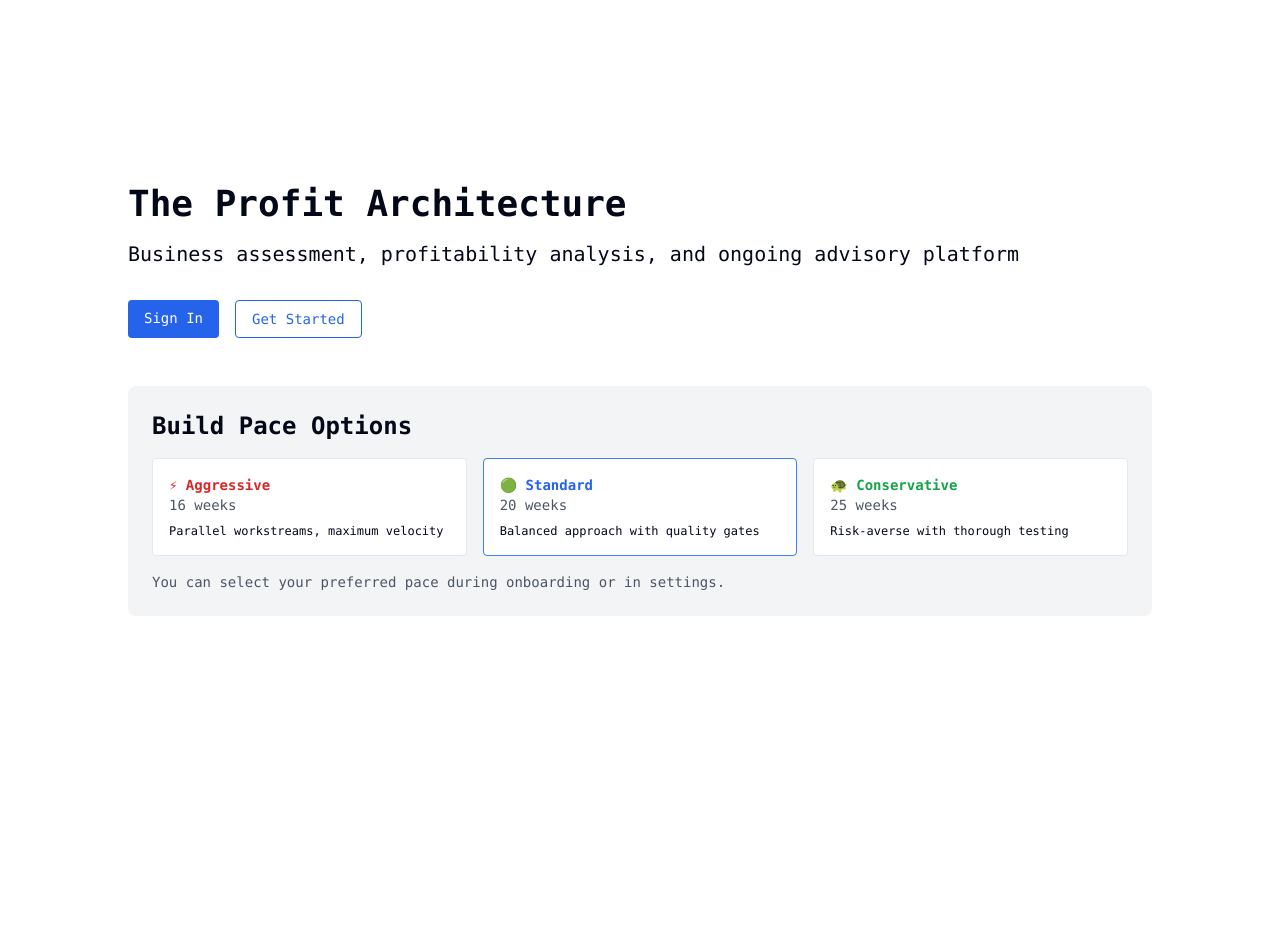
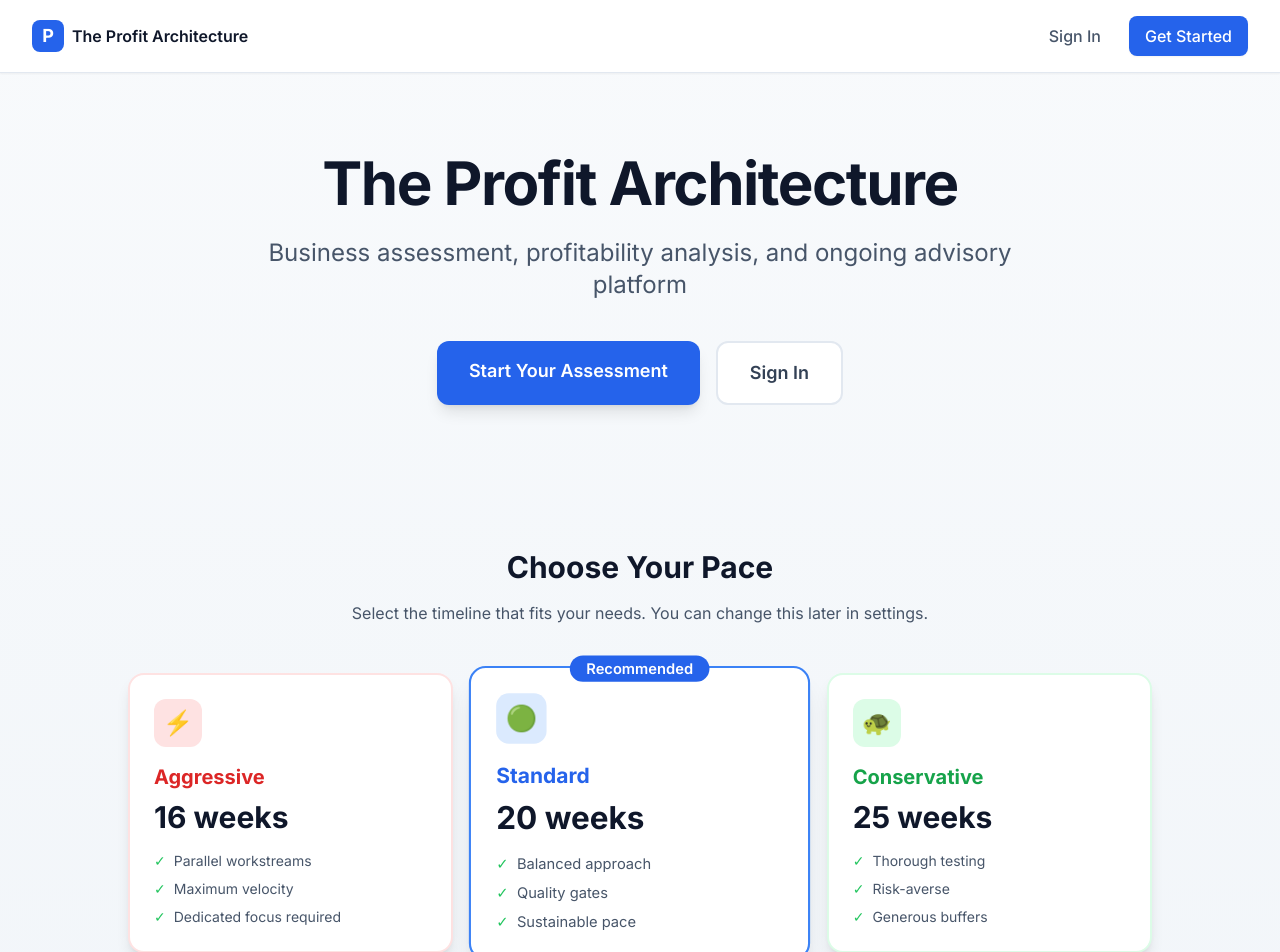
Before and after one commit to ButterflyBabs/lifecharter-profit-architecture, a Next.js app: page / in a window 1280 px wide. Shown: the top 952 px of the page. Before the commit the page ends 800 px from the top, so only its background shows below. Built offline with nearby package versions, Linux system fonts and the light colour scheme.

Commit message:
Fix: Add proper Tailwind styling and branding

```diff
--- a/app/layout.tsx
+++ b/app/layout.tsx
@@ -15,8 +15,10 @@ export default function RootLayout({
   children: React.ReactNode;
 }>) {
   return (
-    <html lang="en">
-      <body className={inter.className}>{children}</body>
+    <html lang="en" className="h-full">
+      <body className={`${inter.className} h-full bg-gray-50 text-gray-900 antialiased`}>
+        {children}
+      </body>
     </html>
   );
 }
--- a/app/page.tsx
+++ b/app/page.tsx
@@ -2,52 +2,142 @@ import Link from "next/link";
 
 export default function Home() {
   return (
-    <main className="flex min-h-screen flex-col items-center justify-center p-24">
-      <div className="z-10 max-w-5xl w-full items-center justify-between font-mono text-sm">
-        <h1 className="text-4xl font-bold mb-4">The Profit Architecture</h1>
-        <p className="text-xl mb-8">
+    <main className="min-h-screen bg-gradient-to-b from-slate-50 to-slate-100">
+      {/* Header */}
+      <header className="bg-white shadow-sm border-b border-slate-200">
+        <div className="max-w-7xl mx-auto px-4 sm:px-6 lg:px-8 py-4 flex justify-between items-center">
+          <div className="flex items-center gap-2">
+            <div className="w-8 h-8 bg-blue-600 rounded-lg flex items-center justify-center">
+              <span className="text-white font-bold text-lg">P</span>
+            </div>
+            <span className="font-semibold text-slate-900">The Profit Architecture</span>
+          </div>
+          <div className="flex gap-3">
+            <Link
+              href="/login"
+              className="px-4 py-2 text-slate-600 hover:text-slate-900 font-medium transition-colors"
+            >
+              Sign In
+            </Link>
+            <Link
+              href="/register"
+              className="px-4 py-2 bg-blue-600 text-white rounded-lg font-medium hover:bg-blue-700 transition-colors shadow-sm"
+            >
+              Get Started
+            </Link>
+          </div>
+        </div>
+      </header>
+
+      {/* Hero Section */}
+      <section className="max-w-7xl mx-auto px-4 sm:px-6 lg:px-8 py-20 text-center">
+        <h1 className="text-5xl md:text-6xl font-bold text-slate-900 mb-6 tracking-tight">
+          The Profit Architecture
+        </h1>
+        <p className="text-xl md:text-2xl text-slate-600 max-w-3xl mx-auto mb-10 leading-relaxed">
           Business assessment, profitability analysis, and ongoing advisory platform
         </p>
-
-        <div className="flex gap-4">
+        <div className="flex flex-col sm:flex-row gap-4 justify-center">
+          <Link
+            href="/register"
+            className="px-8 py-4 bg-blue-600 text-white rounded-xl font-semibold text-lg hover:bg-blue-700 transition-all shadow-lg hover:shadow-xl"
+          >
+            Start Your Assessment
+          </Link>
           <Link
             href="/login"
-            className="rounded bg-blue-600 px-4 py-2 text-white hover:bg-blue-700"
+            className="px-8 py-4 bg-white text-slate-700 border-2 border-slate-200 rounded-xl font-semibold text-lg hover:border-slate-300 hover:bg-slate-50 transition-all"
           >
             Sign In
           </Link>
-          <Link
-            href="/register"
-            className="rounded border border-blue-600 px-4 py-2 text-blue-600 hover:bg-blue-50"
-          >
-            Get Started
-          </Link>
+        </div>
+      </section>
+
+      {/* Pace Options Section */}
+      <section className="max-w-7xl mx-auto px-4 sm:px-6 lg:px-8 py-16">
+        <div className="text-center mb-12">
+          <h2 className="text-3xl font-bold text-slate-900 mb-4">Choose Your Pace</h2>
+          <p className="text-slate-600 max-w-2xl mx-auto">
+            Select the timeline that fits your needs. You can change this later in settings.
+          </p>
         </div>
 
-        <div className="mt-12 p-6 bg-gray-100 rounded-lg">
-          <h2 className="text-2xl font-semibold mb-4">Build Pace Options</h2>
-          <div className="grid grid-cols-1 md:grid-cols-3 gap-4">
-            <div className="p-4 bg-white rounded border">
-              <h3 className="font-bold text-red-600">⚡ Aggressive</h3>
-              <p className="text-sm text-gray-600">16 weeks</p>
-              <p className="text-xs mt-2">Parallel workstreams, maximum velocity</p>
+        <div className="grid grid-cols-1 md:grid-cols-3 gap-6 max-w-5xl mx-auto">
+          {/* Aggressive */}
+          <div className="bg-white rounded-2xl shadow-lg border-2 border-red-100 p-6 hover:shadow-xl transition-shadow">
+            <div className="w-12 h-12 bg-red-100 rounded-xl flex items-center justify-center mb-4">
+              <span className="text-2xl">⚡</span>
             </div>
-            <div className="p-4 bg-white rounded border border-blue-500">
-              <h3 className="font-bold text-blue-600">🟢 Standard</h3>
-              <p className="text-sm text-gray-600">20 weeks</p>
-              <p className="text-xs mt-2">Balanced approach with quality gates</p>
+            <h3 className="text-xl font-bold text-red-600 mb-2">Aggressive</h3>
+            <p className="text-3xl font-bold text-slate-900 mb-4">16 weeks</p>
+            <ul className="text-sm text-slate-600 space-y-2">
+              <li className="flex items-center gap-2">
+                <span className="text-green-500">✓</span> Parallel workstreams
+              </li>
+              <li className="flex items-center gap-2">
+                <span className="text-green-500">✓</span> Maximum velocity
+              </li>
+              <li className="flex items-center gap-2">
+                <span className="text-green-500">✓</span> Dedicated focus required
+              </li>
+            </ul>
+          </div>
+
+          {/* Standard - Featured */}
+          <div className="bg-white rounded-2xl shadow-xl border-2 border-blue-500 p-6 relative transform scale-105">
+            <div className="absolute -top-3 left-1/2 -translate-x-1/2">
+              <span className="bg-blue-600 text-white px-4 py-1 rounded-full text-sm font-semibold">
+                Recommended
+              </span>
             </div>
-            <div className="p-4 bg-white rounded border">
-              <h3 className="font-bold text-green-600">🐢 Conservative</h3>
-              <p className="text-sm text-gray-600">25 weeks</p>
-              <p className="text-xs mt-2">Risk-averse with thorough testing</p>
+            <div className="w-12 h-12 bg-blue-100 rounded-xl flex items-center justify-center mb-4">
+              <span className="text-2xl">🟢</span>
             </div>
+            <h3 className="text-xl font-bold text-blue-600 mb-2">Standard</h3>
+            <p className="text-3xl font-bold text-slate-900 mb-4">20 weeks</p>
+            <ul className="text-sm text-slate-600 space-y-2">
+              <li className="flex items-center gap-2">
+                <span className="text-green-500">✓</span> Balanced approach
+              </li>
+              <li className="flex items-center gap-2">
+                <span className="text-green-500">✓</span> Quality gates
+              </li>
+              <li className="flex items-center gap-2">
+                <span className="text-green-500">✓</span> Sustainable pace
+              </li>
+            </ul>
           </div>
-          <p className="mt-4 text-sm text-gray-600">
-            You can select your preferred pace during onboarding or in settings.
+
+          {/* Conservative */}
+          <div className="bg-white rounded-2xl shadow-lg border-2 border-green-100 p-6 hover:shadow-xl transition-shadow">
+            <div className="w-12 h-12 bg-green-100 rounded-xl flex items-center justify-center mb-4">
+              <span className="text-2xl">🐢</span>
+            </div>
+            <h3 className="text-xl font-bold text-green-600 mb-2">Conservative</h3>
+            <p className="text-3xl font-bold text-slate-900 mb-4">25 weeks</p>
+            <ul className="text-sm text-slate-600 space-y-2">
+              <li className="flex items-center gap-2">
+                <span className="text-green-500">✓</span> Thorough testing
+              </li>
+              <li className="flex items-center gap-2">
+                <span className="text-green-500">✓</span> Risk-averse
+              </li>
+              <li className="flex items-center gap-2">
+                <span className="text-green-500">✓</span> Generous buffers
+              </li>
+            </ul>
+          </div>
+        </div>
+      </section>
+
+      {/* Footer */}
+      <footer className="bg-slate-900 text-slate-400 py-12 mt-20">
+        <div className="max-w-7xl mx-auto px-4 sm:px-6 lg:px-8 text-center">
+          <p className="text-sm">
+            © 2026 The Profit Architecture. Built with care by Sacred Kaleidoscope Community.
           </p>
         </div>
-      </div>
+      </footer>
     </main>
   );
 }
```
